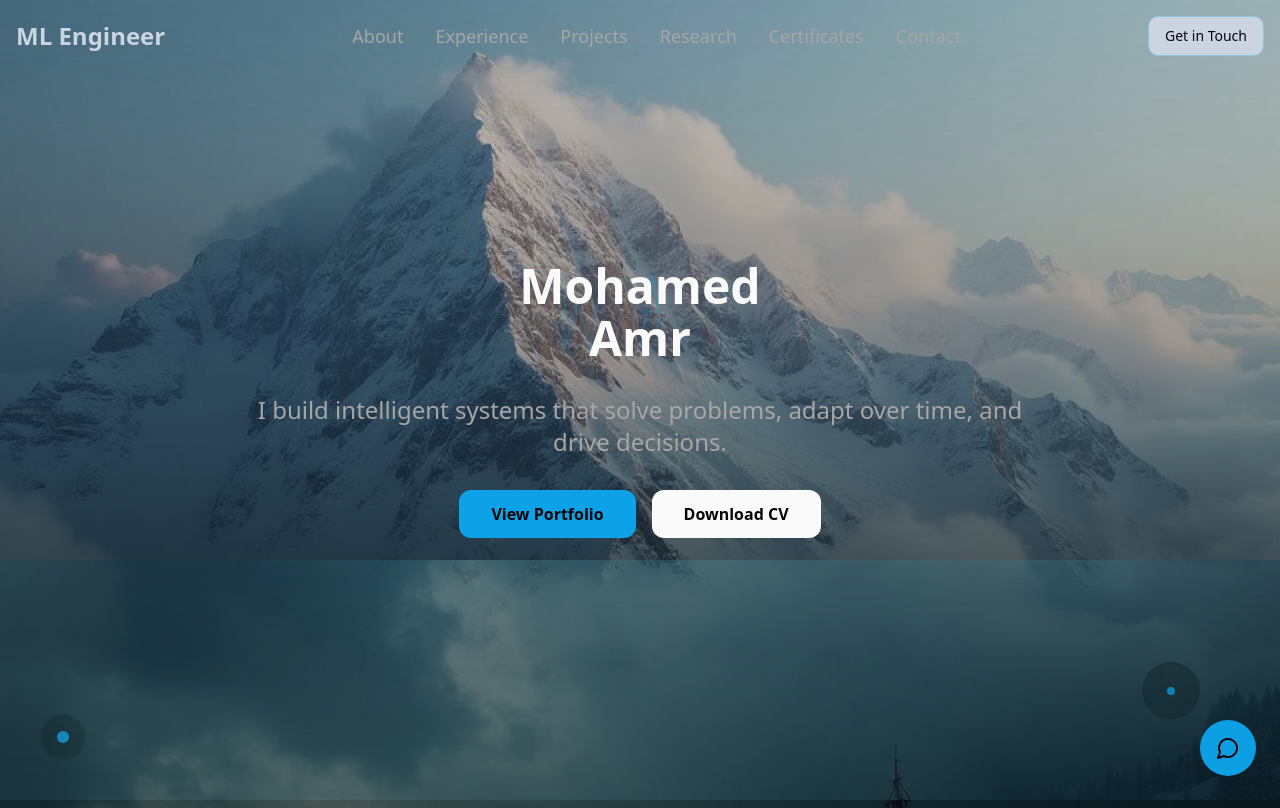
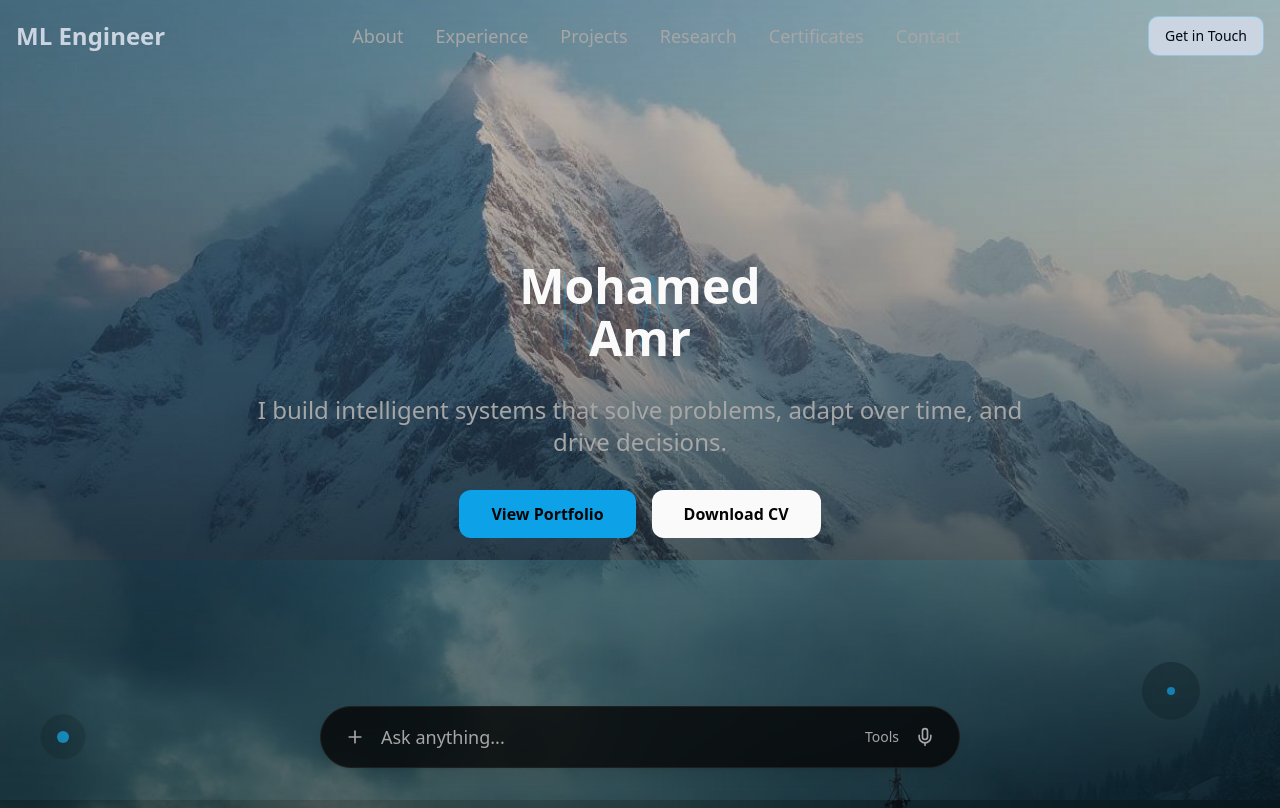
Before and after one commit to MAmr9UH/Personal-Website-, a React (Vite) app: page / in a window 1280 px wide. Shown: the top 808 px of the page. Built offline with nearby package versions, Linux system fonts and the light colour scheme.

Commit message:
Add chat box component
Added a chat box component to the application. The component includes a floating chat button, message history, and demo bot responses. It has been integrated into the main page.

```diff
--- a/src/components/ChatBox.tsx
+++ b/src/components/ChatBox.tsx
@@ -1,56 +1,16 @@
-import { useState, useRef, useEffect } from 'react';
-import { Send, MessageCircle, X } from 'lucide-react';
-
-interface Message {
-  id: number;
-  text: string;
-  sender: 'user' | 'bot';
-  timestamp: Date;
-}
+import { useState } from 'react';
+import { Plus, Mic, Send } from 'lucide-react';
 
 const ChatBox = () => {
-  const [isOpen, setIsOpen] = useState(false);
-  const [messages, setMessages] = useState<Message[]>([
-    {
-      id: 1,
-      text: "Hi there! I'm Mohamed's AI assistant. Feel free to ask me anything about his work, projects, or experience!",
-      sender: 'bot',
-      timestamp: new Date()
-    }
-  ]);
   const [inputValue, setInputValue] = useState('');
-  const messagesEndRef = useRef<HTMLDivElement>(null);
-
-  const scrollToBottom = () => {
-    messagesEndRef.current?.scrollIntoView({ behavior: 'smooth' });
-  };
-
-  useEffect(() => {
-    scrollToBottom();
-  }, [messages]);
+  const [isExpanded, setIsExpanded] = useState(false);
 
   const handleSendMessage = () => {
     if (inputValue.trim()) {
-      const newMessage: Message = {
-        id: messages.length + 1,
-        text: inputValue,
-        sender: 'user',
-        timestamp: new Date()
-      };
-
-      setMessages(prev => [...prev, newMessage]);
+      // Handle message sending logic here
+      console.log('Message sent:', inputValue);
       setInputValue('');
-
-      // Simulate bot response
-      setTimeout(() => {
-        const botResponse: Message = {
-          id: messages.length + 2,
-          text: "Thanks for your message! This is a demo chatbox. Mohamed will get back to you soon!",
-          sender: 'bot',
-          timestamp: new Date()
-        };
-        setMessages(prev => [...prev, botResponse]);
-      }, 1000);
+      setIsExpanded(false);
     }
   };
 
@@ -62,83 +22,77 @@ const ChatBox = () => {
   };
 
   return (
-    <div className="fixed bottom-6 right-6 z-50">
-      {/* Chat Toggle Button */}
-      {!isOpen && (
-        <button
-          onClick={() => setIsOpen(true)}
-          className="bg-primary text-primary-foreground p-4 rounded-full shadow-lg hover:bg-primary/90 transition-all duration-300 hover:scale-110 animate-pulse"
-        >
-          <MessageCircle size={24} />
-        </button>
-      )}
-
-      {/* Chat Window */}
-      {isOpen && (
-        <div className="bg-card border border-border rounded-lg shadow-xl w-80 h-96 flex flex-col animate-fade-in">
-          {/* Header */}
-          <div className="bg-primary text-primary-foreground p-4 rounded-t-lg flex justify-between items-center">
-            <div>
-              <h3 className="font-semibold">Chat with Mohamed</h3>
-              <p className="text-xs opacity-90">Usually responds instantly</p>
-            </div>
-            <button
-              onClick={() => setIsOpen(false)}
-              className="hover:bg-primary/80 p-1 rounded"
-            >
-              <X size={18} />
-            </button>
-          </div>
-
-          {/* Messages */}
-          <div className="flex-1 p-4 overflow-y-auto space-y-4">
-            {messages.map((message) => (
+    <div className="fixed bottom-8 left-1/2 transform -translate-x-1/2 z-50 w-full max-w-2xl px-4">
+      <div className="relative">
+        {/* Main Search Box */}
         <div
-                key={message.id}
-                className={`flex ${message.sender === 'user' ? 'justify-end' : 'justify-start'}`}
-              >
-                <div
-                  className={`max-w-xs p-3 rounded-lg ${
-                    message.sender === 'user'
-                      ? 'bg-primary text-primary-foreground'
-                      : 'bg-muted text-muted-foreground'
+          className={`bg-background/80 backdrop-blur-md border border-border rounded-full shadow-lg transition-all duration-300 ${
+            isExpanded ? 'shadow-xl' : 'hover:shadow-xl'
           }`}
         >
-                  <p className="text-sm">{message.text}</p>
-                  <p className="text-xs opacity-70 mt-1">
-                    {message.timestamp.toLocaleTimeString([], {
-                      hour: '2-digit',
-                      minute: '2-digit'
-                    })}
-                  </p>
-                </div>
-              </div>
-            ))}
-            <div ref={messagesEndRef} />
-          </div>
+          <div className="flex items-center px-6 py-4 gap-4">
+            {/* Plus Icon */}
+            <button className="text-muted-foreground hover:text-foreground transition-colors">
+              <Plus size={20} />
+            </button>
 
-          {/* Input */}
-          <div className="border-t border-border p-4">
-            <div className="flex space-x-2">
+            {/* Input Field */}
             <input
               type="text"
               value={inputValue}
               onChange={(e) => setInputValue(e.target.value)}
               onKeyPress={handleKeyPress}
-                placeholder="Type your message..."
-                className="flex-1 px-3 py-2 border border-input rounded-md bg-background text-foreground placeholder:text-muted-foreground focus:outline-none focus:ring-2 focus:ring-ring focus:ring-offset-2"
+              onFocus={() => setIsExpanded(true)}
+              onBlur={() => !inputValue && setIsExpanded(false)}
+              placeholder="Ask anything..."
+              className="flex-1 bg-transparent text-foreground placeholder:text-muted-foreground focus:outline-none text-lg"
             />
+
+            {/* Tools Label */}
+            <span className="text-muted-foreground text-sm font-medium">Tools</span>
+
+            {/* Right Icons */}
+            <div className="flex items-center gap-2">
+              <button className="text-muted-foreground hover:text-foreground transition-colors">
+                <Mic size={20} />
+              </button>
+
+              {inputValue && (
                 <button
                   onClick={handleSendMessage}
-                disabled={!inputValue.trim()}
-                className="bg-primary text-primary-foreground p-2 rounded-md hover:bg-primary/90 disabled:opacity-50 disabled:cursor-not-allowed transition-colors"
+                  className="bg-primary text-primary-foreground p-2 rounded-full hover:bg-primary/90 transition-all duration-300 animate-fade-in"
                 >
-                <Send size={18} />
+                  <Send size={16} />
+                </button>
+              )}
+            </div>
+          </div>
+        </div>
+
+        {/* Expanded Options */}
+        {isExpanded && (
+          <div className="absolute top-full mt-2 w-full bg-card/95 backdrop-blur-md border border-border rounded-2xl shadow-xl p-4 animate-fade-in">
+            <div className="grid grid-cols-2 gap-3 text-sm">
+              <button className="p-3 text-left rounded-lg hover:bg-accent transition-colors">
+                <div className="font-medium">Portfolio Projects</div>
+                <div className="text-muted-foreground text-xs">View my latest work</div>
+              </button>
+              <button className="p-3 text-left rounded-lg hover:bg-accent transition-colors">
+                <div className="font-medium">Technical Skills</div>
+                <div className="text-muted-foreground text-xs">Explore my expertise</div>
+              </button>
+              <button className="p-3 text-left rounded-lg hover:bg-accent transition-colors">
+                <div className="font-medium">Experience</div>
+                <div className="text-muted-foreground text-xs">Professional background</div>
+              </button>
+              <button className="p-3 text-left rounded-lg hover:bg-accent transition-colors">
+                <div className="font-medium">Contact Info</div>
+                <div className="text-muted-foreground text-xs">Get in touch</div>
               </button>
             </div>
           </div>
+        )}
       </div>
-      )}
     </div>
   );
 };
```
Lines whose indentation alone changed are shown as unchanged.
